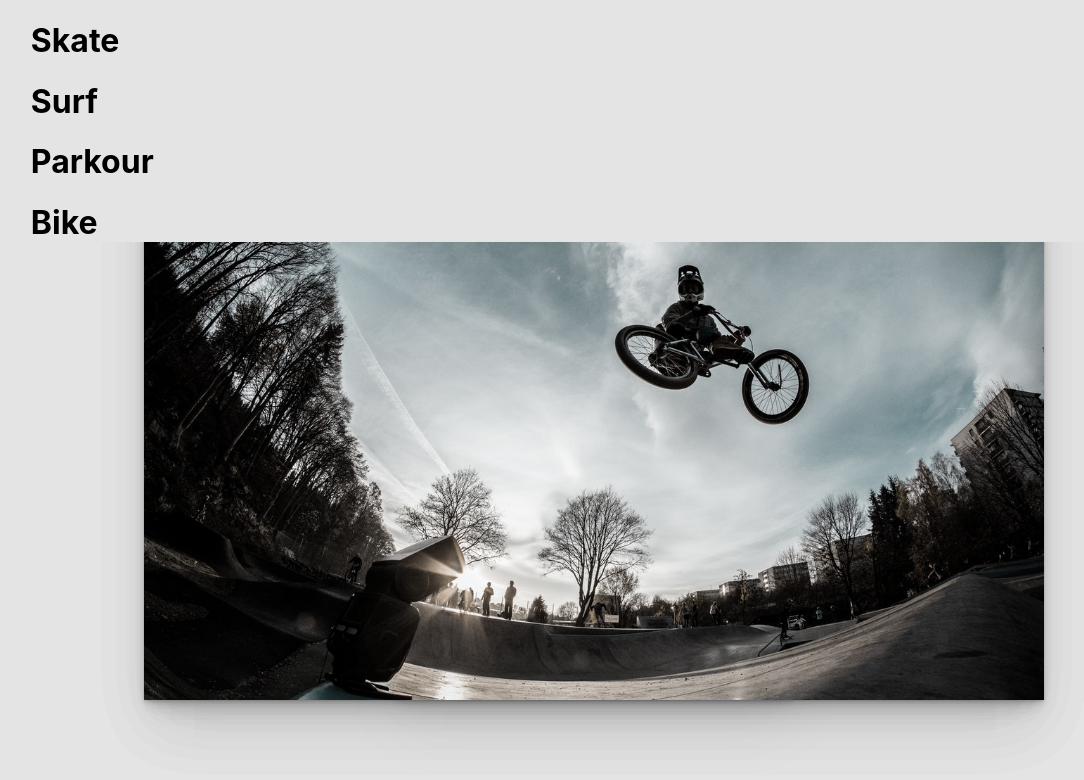
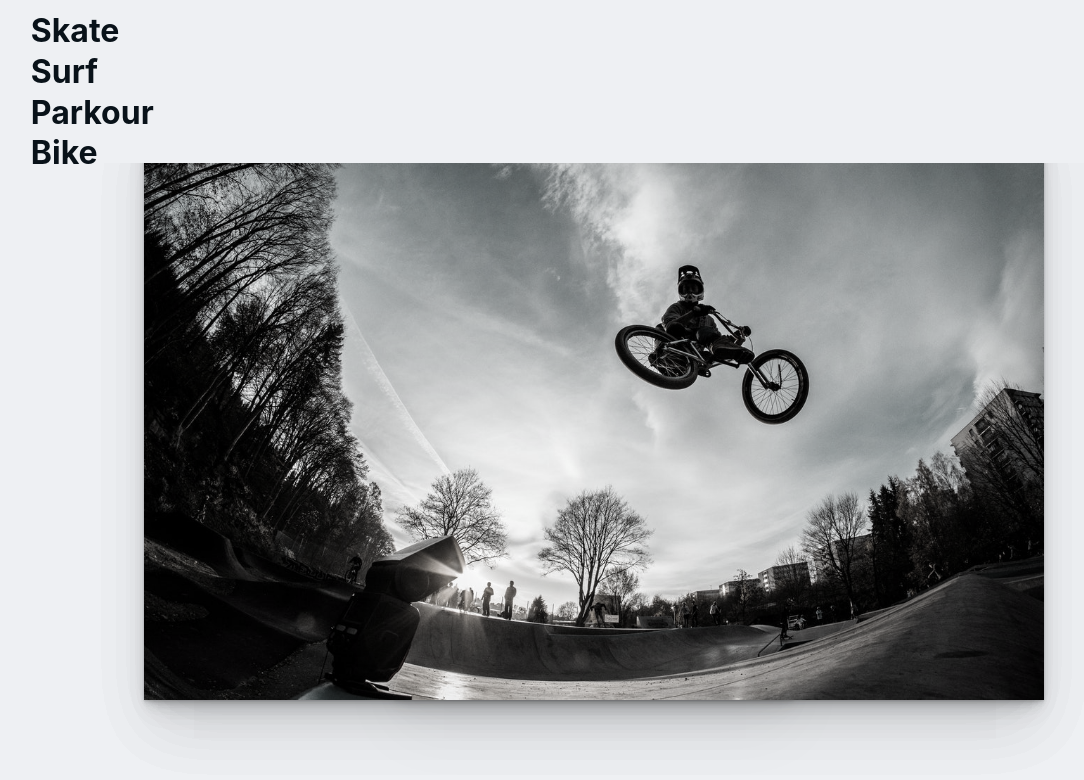
Before and after one commit to nicolasGolob/extrem-sports-3D, a React (Create React App) app: page / in a window 1280 px wide. Shown: the top 780 px of the page, without its empty margins (46-1130 px from the left). Built offline with nearby package versions, Linux system fonts and the light colour scheme.

Commit message:
home page css adding

```diff
--- a/src/App.css
+++ b/src/App.css
@@ -1,3 +1,3 @@
 *{
-  background: #e4e4e4;
+  background: #eef0f3;
 }
--- a/src/page/Home.css
+++ b/src/page/Home.css
@@ -14,12 +14,33 @@
     top:0;
 }
 
+.title-container{
+    position: relative;
+    display: block;
+}
+
+h1{
+    display:block;
+    font-size: 2rem;
+    line-height: 1.2rem;
+    color:#091219;
+    transition: color 0.1s ease-in-out;
+}
+
+h1:hover{
+    color:#354047;
+}
+
+.title-container:hover{
+    cursor: pointer;
+}
+
 img {
     position: absolute;
     width: auto;
     height: 75vh;
     transition: transform 0.1s ease-in-out;
-    filter: grayscale(0.7);
+    filter: grayscale(.9);
     z-index: 98;
     box-shadow: 0 1px 2px rgba(0, 0, 0, 0.04), 0 2px 4px rgba(0, 0, 0, 0.04), 0 4px 8px rgba(0, 0, 0, 0.04), 0 8px 16px rgba(0, 0, 0, 0.04), 0 16px 32px rgba(0, 0, 0, 0.04), 0 32px 64px rgba(0, 0, 0, 0.04);
 }
```
